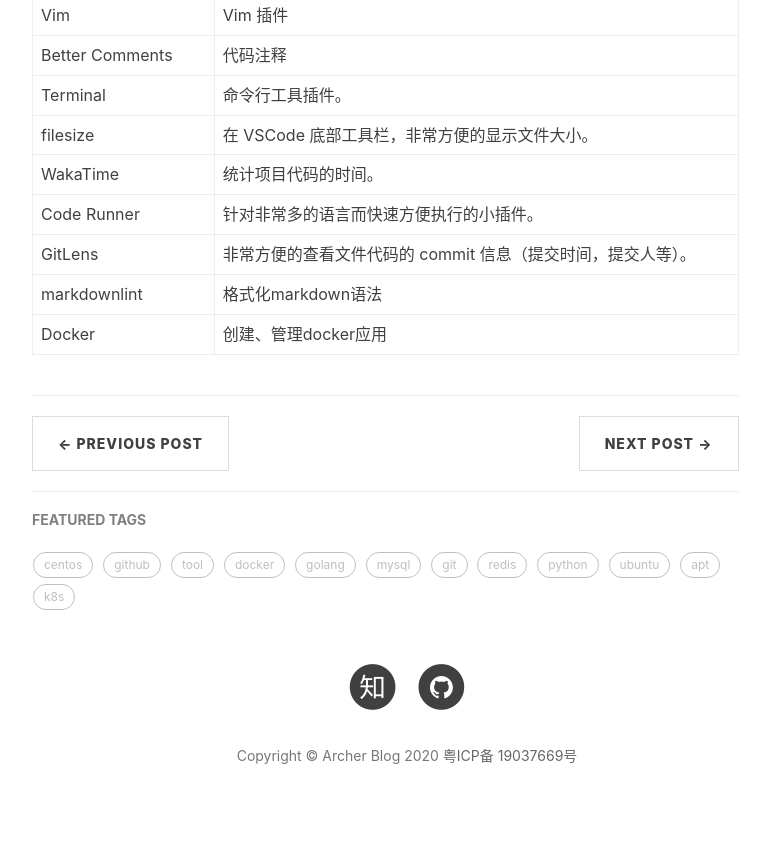
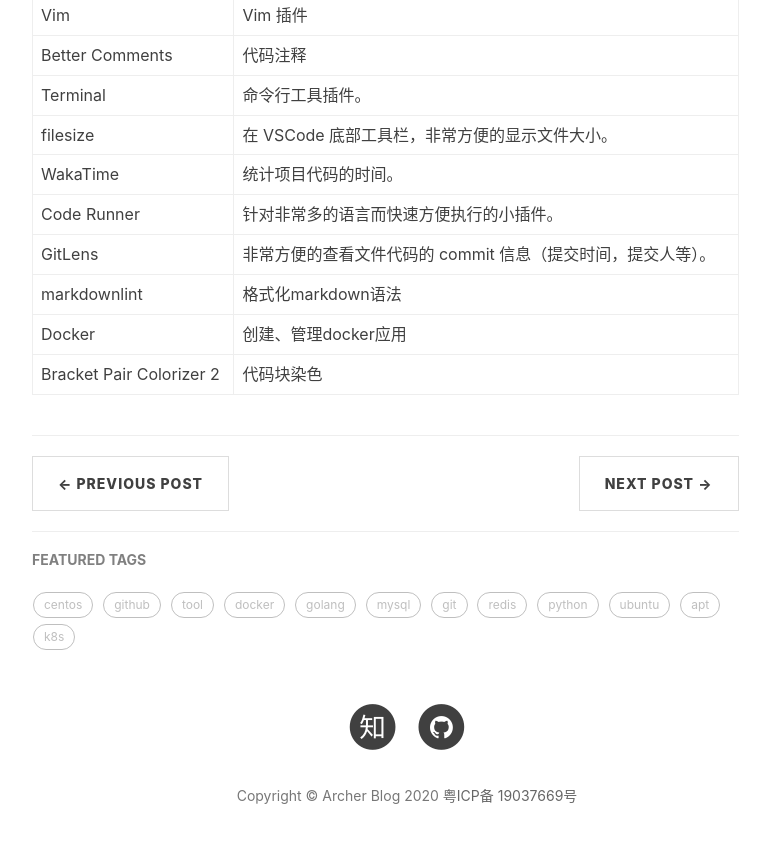
Before and after one commit to tangheng1995/tangheng1995.github.io, a Jekyll site: the page built from _posts/2020-03-29-Vscode-tools.md, in a window 1280 px wide and 900 px high, scrolled down 857 px. Shown: the top 843 px of the window, without its empty margins (233-1003 px from the left). Built offline with Jekyll 4.4.1, drawn with Linux system fonts in a browser that asks for light colours; nearby versions of some CDN libraries; comment, search, counter and statistics services are not loaded.

Commit message:
Update 2020-03-29-Vscode-tools.md

```diff
--- a/_posts/2020-03-29-Vscode-tools.md
+++ b/_posts/2020-03-29-Vscode-tools.md
@@ -28,3 +28,4 @@
 |GitLens|非常方便的查看文件代码的 commit 信息（提交时间，提交人等）。|
 |markdownlint|格式化markdown语法|
 |Docker|创建、管理docker应用|
+|Bracket Pair Colorizer 2|代码块染色|
```
